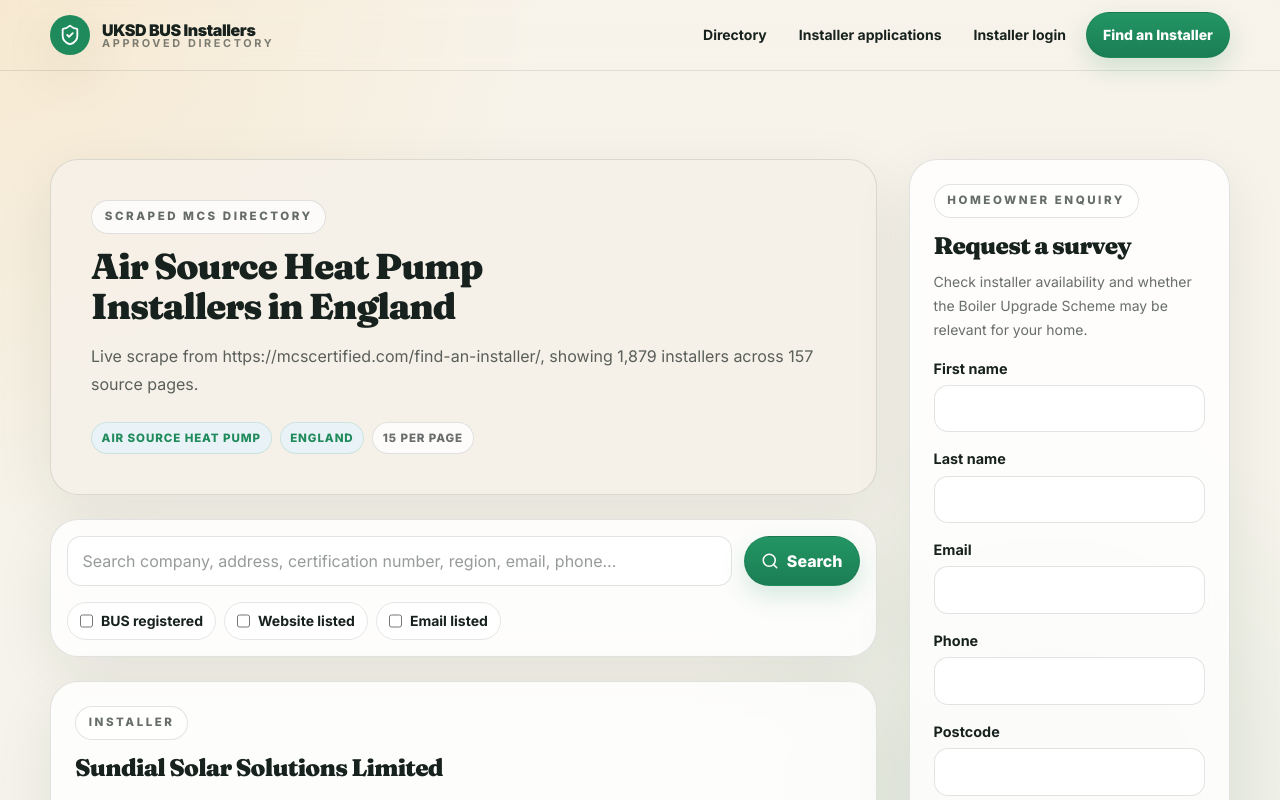
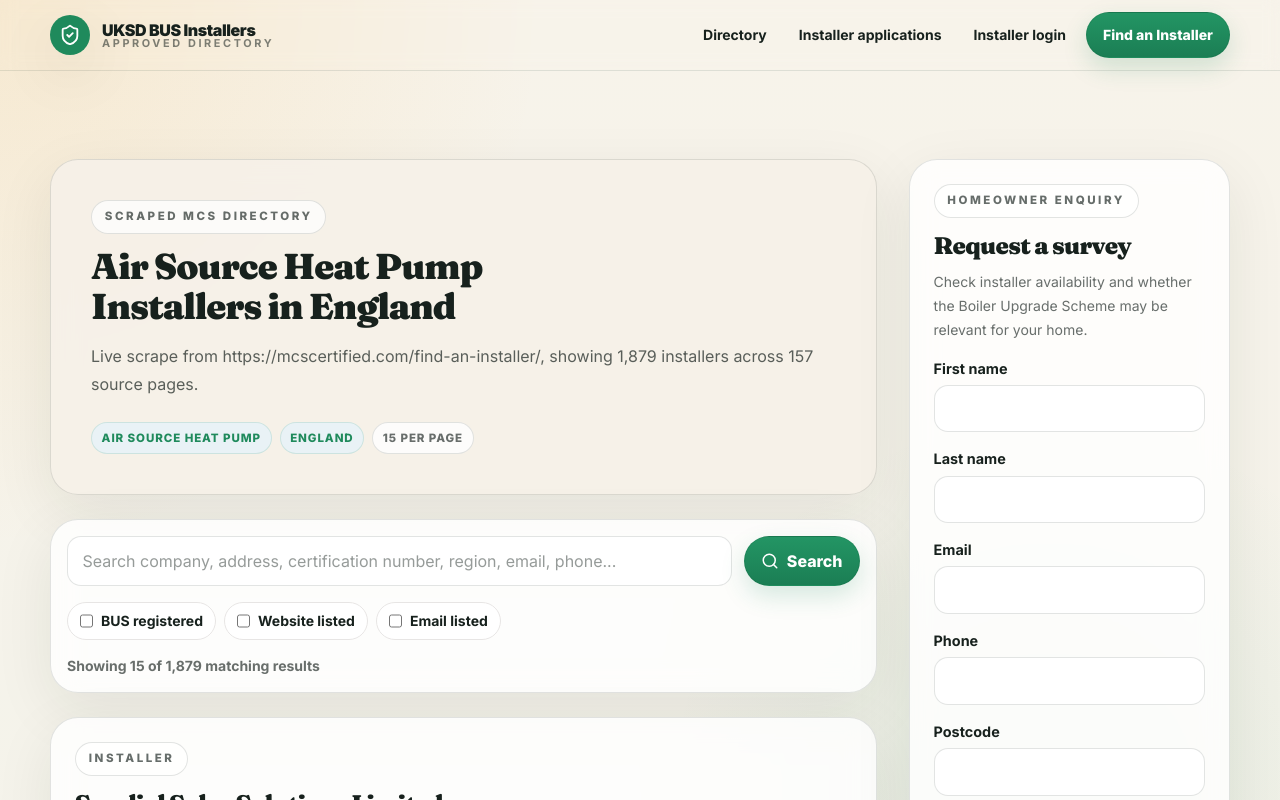
Before and after one commit to mikeholp87/solar-business-directory, a Next.js app: page /directory in a window 1280 px wide. Shown: the top 800 px of the page. Built offline with nearby package versions, Linux system fonts and the light colour scheme; no server answers.

Commit message:
feat: show directory result count

```diff
--- a/app/directory/page.tsx
+++ b/app/directory/page.tsx
@@ -259,6 +259,9 @@ export default function DirectoryPage({
                 <ToggleFilter name="website" label="Website listed" checked={website} />
                 <ToggleFilter name="email" label="Email listed" checked={email} />
               </div>
+              <p className="text-sm font-bold text-ink/65">
+                Showing {results.length} of {filteredInstallers.length.toLocaleString()} matching results
+              </p>
             </form>
 
             <div className="mt-6 grid gap-5">
```
